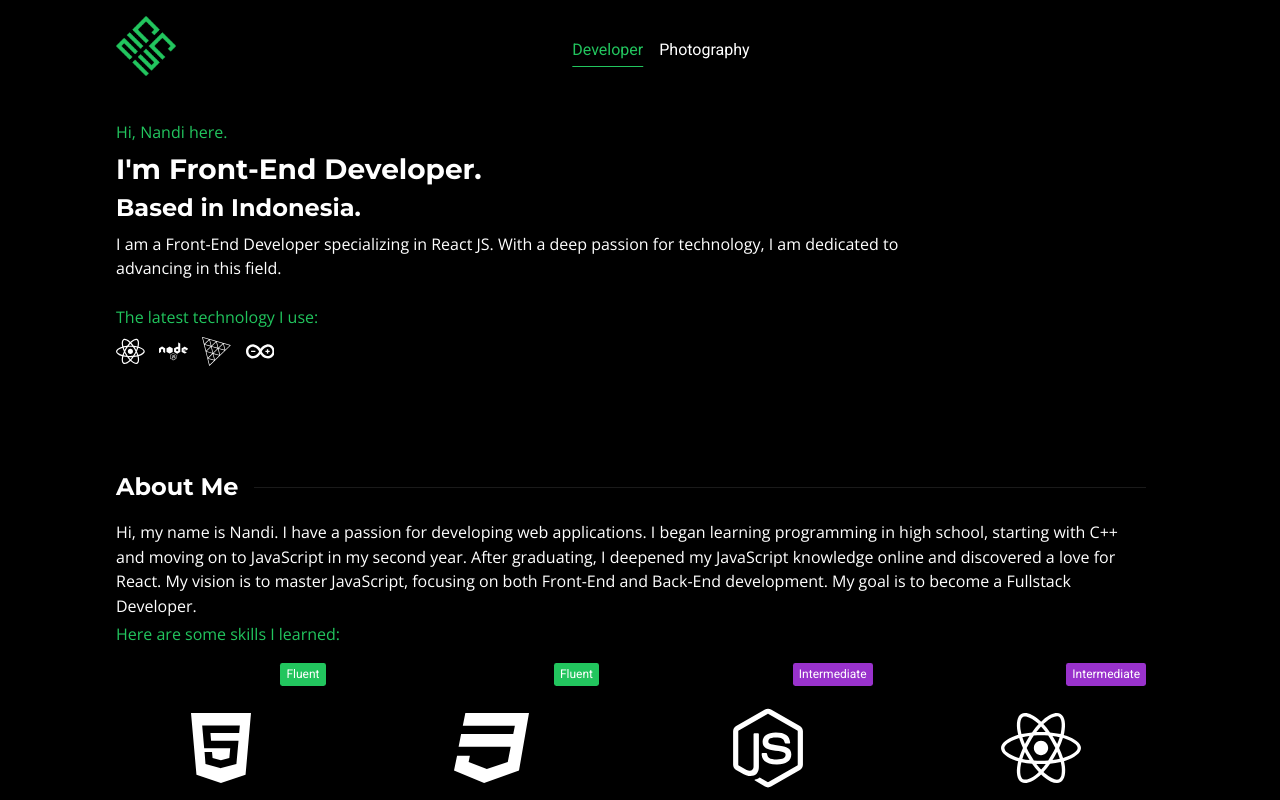
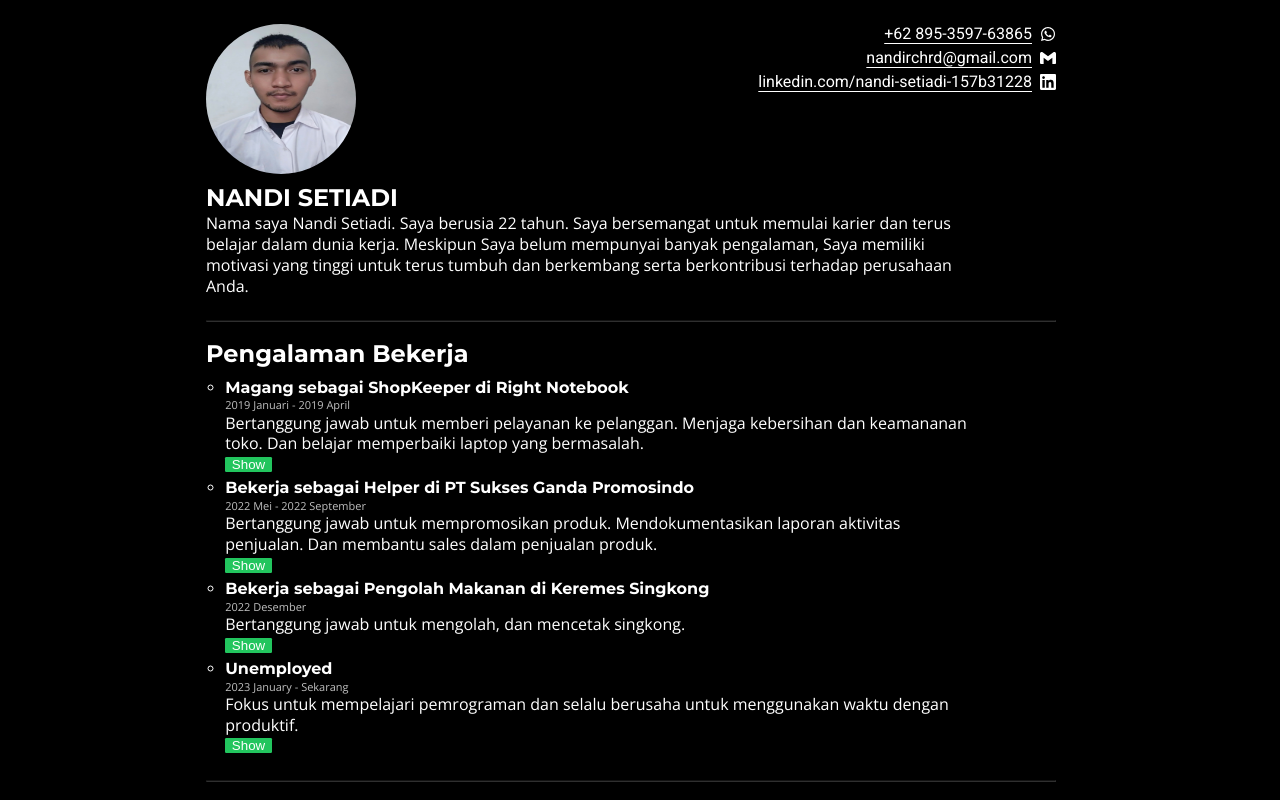
Before and after one commit to nandirchrd/nandirchrd.github.io, a React (Vite) app: page /portfolio in a window 1280 px wide. Shown: the top 800 px of the page. Built offline with nearby package versions, Linux system fonts and the light colour scheme.

Commit message:
Fixed the Routing

```diff
--- a/package.json
+++ b/package.json
@@ -2,7 +2,7 @@
   "name": "nandirchrd",
   "private": true,
   "homepage": "https://nandirchrd.github.io",
-  "version": "1.3.0",
+  "version": "1.3.1",
   "type": "module",
   "scripts": {
     "dev": "vite",
--- a/src/main.jsx
+++ b/src/main.jsx
@@ -1,25 +1,25 @@
 import React from 'react'
 import ReactDOM from 'react-dom/client'
-import { createBrowserRouter, RouterProvider } from 'react-router-dom'
+import { createBrowserRouter, createHashRouter, RouterProvider } from 'react-router-dom'
 
 import DeveloperPage from './pages/developerPage'
 import PhotographyPage from './pages/photographyPage'
-import PortofolioPage from './pages/portofolioPage'
+import PortfolioPage from './pages/portfolioPage'
 import './styles/main.css'
 
 const router = createBrowserRouter([
-  {
-    path: '/',
-    element: <DeveloperPage/>,
-    errorElement: <DeveloperPage/>
-  },
   {
     path: '/photography',
     element: <PhotographyPage/>
   },
   {
-    path: '/portofolio',
-    element: <PortofolioPage/>
+    path: '/portfolio',
+    element: <PortfolioPage/>
+  },
+  {
+    path: '/',
+    element: <DeveloperPage/>,
+    errorElement: <DeveloperPage/>
   },
 ])
 
--- a/src/pages/portofolioPage.jsx
+++ b/src/pages/portfolioPage.jsx
@@ -3,7 +3,7 @@ import Loading from "../components/loading";
 import { FaWhatsapp } from "react-icons/fa";
 import { SiGmail, SiLinkedin } from "react-icons/si";
 
-const PortofolioPage = () => {
+const PortfolioPage = () => {
     let [isNotebookLoading, setIsNotebookLoading] = useState(false);
     let [isHelperLoading, setIsHelperLoading] = useState(false);
     let [isKremesLoading, setIsKremesLoading] = useState(false);
@@ -158,4 +158,4 @@ const PortofolioPage = () => {
     )
 }
 
-export default PortofolioPage;
+export default PortfolioPage;
```
